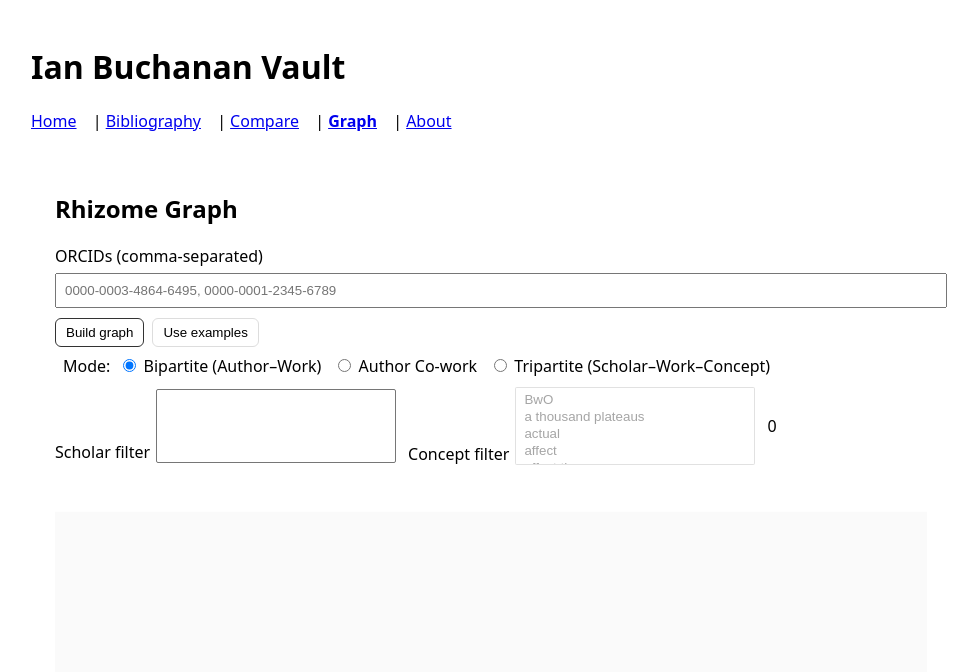
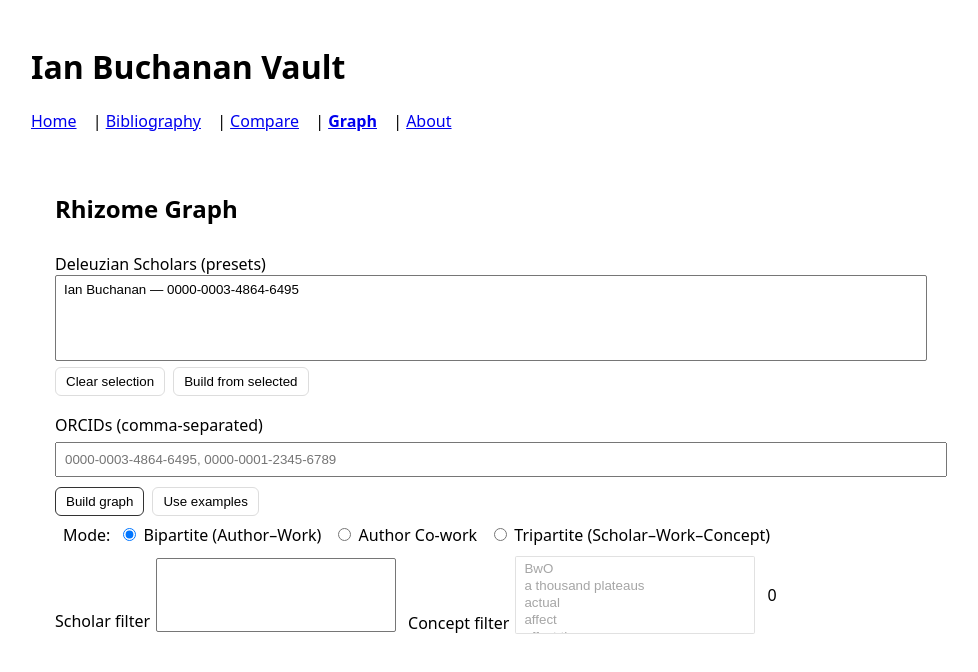
Before and after one commit to joesch21/Ian_Buchanan_Vault, a React (Vite) app in the folder site/: page /graph in a window 1280 px wide. Shown: the top 672 px of the page, without its empty margins (149-1127 px from the left). Built offline with nearby package versions, Linux system fonts and the light colour scheme.

Commit message:
feat: add Deleuzian scholars preset picker

```diff
--- /dev/null
+++ b/site/public/data/scholars.json
@@ -0,0 +1,13 @@
+[
+  { "name": "Ian Buchanan", "orcid": "0000-0003-4864-6495" },
+  { "name": "Claire Colebrook", "orcid": "TBD" },
+  { "name": "Brian Massumi",   "orcid": "TBD" },
+  { "name": "Manuel DeLanda",  "orcid": "TBD" },
+  { "name": "Rosi Braidotti",  "orcid": "TBD" },
+  { "name": "Eugene Holland",  "orcid": "TBD" },
+  { "name": "Patricia Pisters","orcid": "TBD" },
+  { "name": "Ronald Bogue",    "orcid": "TBD" },
+  { "name": "Gregg Lambert",   "orcid": "TBD" },
+  { "name": "Adrian Parr",     "orcid": "TBD" },
+  { "name": "John Protevi",    "orcid": "TBD" }
+]
--- a/site/src/pages/Graph.jsx
+++ b/site/src/pages/Graph.jsx
@@ -224,6 +224,21 @@ export default function Graph() {
   const [yearMax, setYearMax] = useState('');
   const [includeGlossary, setIncludeGlossary] = useState(true);
 
+  // Scholar presets (loaded from /data/scholars.json)
+  const [allScholars, setAllScholars] = useState([]);
+  const [chosenScholars, setChosenScholars] = useState([]); // array of orcid strings
+
+  useEffect(() => {
+    fetch('/data/scholars.json')
+      .then(r => r.ok ? r.json() : [])
+      .then(list => {
+        // hide entries without a real ORCID
+        const clean = (Array.isArray(list) ? list : []).filter(s => s.orcid && !/^tbd$/i.test(s.orcid));
+        setAllScholars(clean);
+      })
+      .catch(() => setAllScholars([]));
+  }, []);
+
   // NEW: UI filters
   const [selScholars, setSelScholars] = useState([]);   // array of ORCID strings
   const [selConcepts, setSelConcepts] = useState([]);   // array of concept strings
@@ -278,6 +293,12 @@ export default function Graph() {
     const union = includeGlossary ? new Set([...extracted, ...DG_GLOSSARY]) : new Set(extracted);
     return [...union].sort();
   }, [rows, minFreq, yearMin, yearMax, includeGlossary]);
+
+  function syncOrcidInputFromSelection(nextSelected) {
+    setChosenScholars(nextSelected);
+    const unique = Array.from(new Set(nextSelected)).filter(Boolean);
+    setOrcids(unique.join(', '));
+  }
 
   async function fetchAll() {
     try {
@@ -431,6 +452,44 @@ export default function Graph() {
       <h2>Rhizome Graph</h2>
 
       <div style={{display:'grid',gap:10,marginBottom:12}}>
+        {/* Deleuzian Scholars preset picker */}
+        <div style={{display:'grid', gap:6, margin:'8px 0'}}>
+          <label>Deleuzian Scholars (presets)
+            <select
+              multiple
+              value={chosenScholars}
+              onChange={(e) => syncOrcidInputFromSelection(
+                Array.from(e.target.selectedOptions).map(o => o.value)
+              )}
+              style={{minHeight: '6.5em', width:'100%', padding:'6px'}}
+            >
+              {allScholars.map(s => (
+                <option key={s.orcid} value={s.orcid}>
+                  {s.name} — {s.orcid}
+                </option>
+              ))}
+            </select>
+          </label>
+
+          <div style={{display:'flex', gap:8, flexWrap:'wrap'}}>
+            <button
+              className="btn"
+              type="button"
+              onClick={() => { setChosenScholars([]); setOrcids(''); }}
+            >
+              Clear selection
+            </button>
+            <button
+              className="btn"
+              type="button"
+              onClick={() => { if (chosenScholars.length) fetchAll(); }}
+              title="Use selected scholars to build the graph"
+            >
+              Build from selected
+            </button>
+          </div>
+        </div>
+
         <label>
           ORCIDs (comma-separated)
           <input
```
